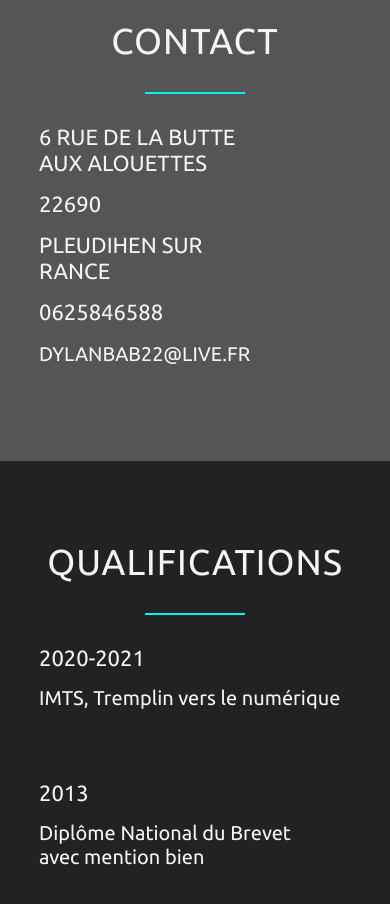
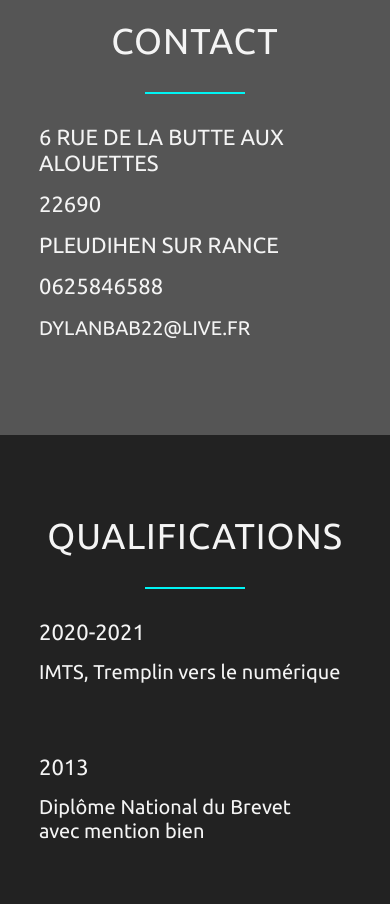
Before and after one commit to Daymortel/porto, a plain HTML site: page index.html in a window 390 px wide. Shown: the part 1000-1904 px from the top of the page. Drawn offline with Linux system fonts and the light colour scheme; files whose address does not match are found by name; a web font is replaced by a local one.

Commit message:
fixe some bugs

```diff
--- a/css/queries.css
+++ b/css/queries.css
@@ -55,11 +55,6 @@
       width: 900px;
       margin: -300px 0 0 0;
       font-size: 60%;
-    }
-
-    .coordlist{
-      margin-left: 10%;
-      width: 60%;
     }
 
     footer{
@@ -150,11 +145,6 @@
       font-size: 60%;
     }
 
-    .coordlist{
-      margin-left: 10%;
-      width: 60%;
-    }
-
     footer{
       background-color: #001133;
       height: 500px;
--- a/css/style.css
+++ b/css/style.css
@@ -29,10 +29,6 @@ html{
 
 section{
   padding: 80px 0px;
-}
-
-.coordlist{
-  margin-left: 200px;
 }
 
 #coordonnées{
--- a/index.html
+++ b/index.html
@@ -35,7 +35,7 @@
           <div class="coord">
             <h2>Contact</h2>
           </div>
-        <div class="row coordlist">
+        <div class="row">
           <div class="">
             <h3>6 rue de la Butte aux Alouettes</h3>
           </div>
```
